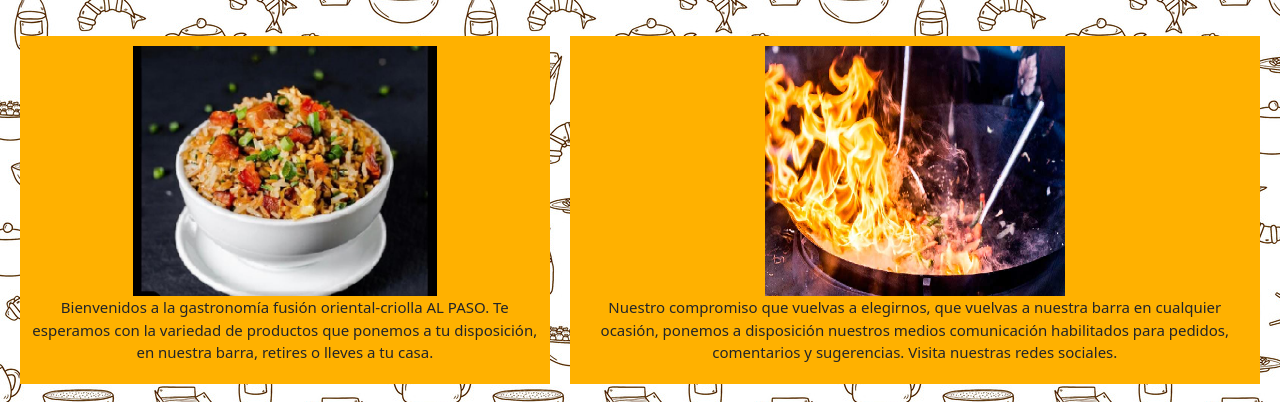
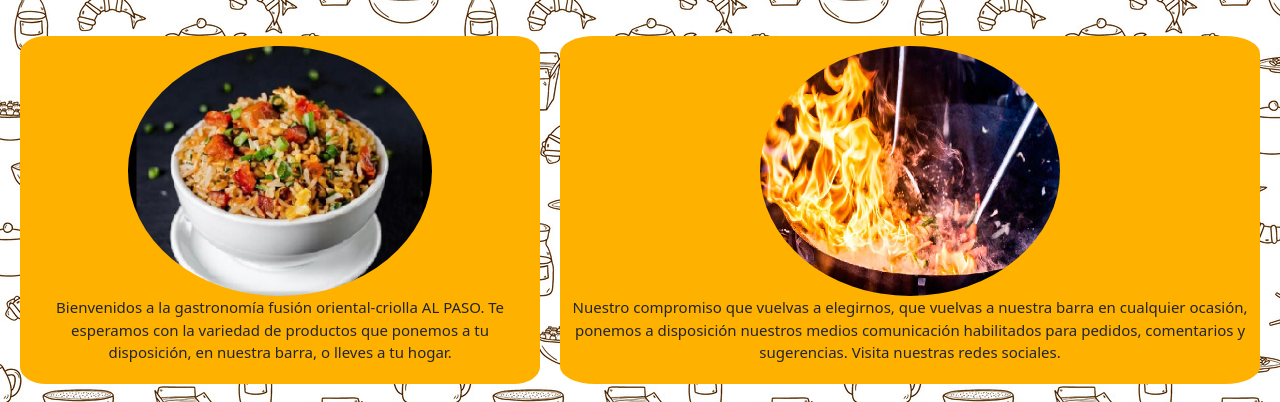
Before and after one commit to Chinof20/Preentrega2-Falen, a plain HTML site: page index.html in a window 1280 px wide. Shown: the part 161-563 px from the top of the page. Drawn offline with nearby package versions, Linux system fonts and the light colour scheme.

Commit message:
Preentrega2 del Proyecto correcion1

```diff
--- a/css/styles.css
+++ b/css/styles.css
@@ -78,9 +78,11 @@ h1{
     text-align: center;
     align-items: center;
     padding: 2rem;
+    border-radius: 5%;
 }
 .intro-hijo img{
     height: 25rem;
+    border-radius: 70%;
 }
 
 .intro-hijo p{
--- a/index.html
+++ b/index.html
@@ -65,7 +65,7 @@
     <div class="intro-hijo">
         <img src="img/chaufan2023.png" alt="Foto_Chaufan">
         <p> Bienvenidos a la gastronomía fusión oriental-criolla AL PASO.
-    Te esperamos con la variedad de productos que ponemos a tu disposición, en nuestra barra, retires o lleves a tu casa.    </p>
+    Te esperamos con la variedad de productos que ponemos a tu disposición, en nuestra barra, o lleves a tu hogar.    </p>
     </div>
 
     <div class="intro-hijo reverse">
```
Also changed, not shown: pages/sobre_nosotros.html (+1 -1 lines).
